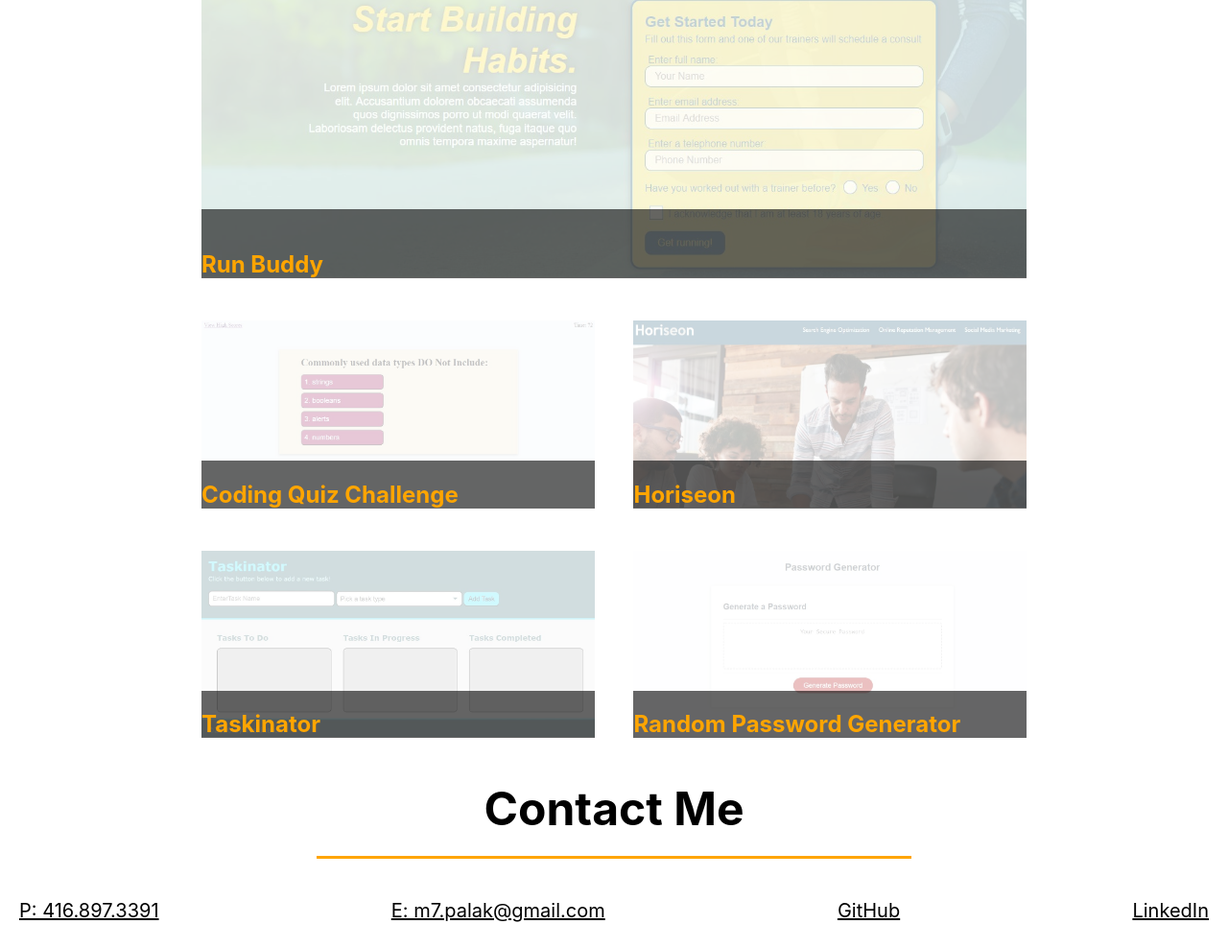
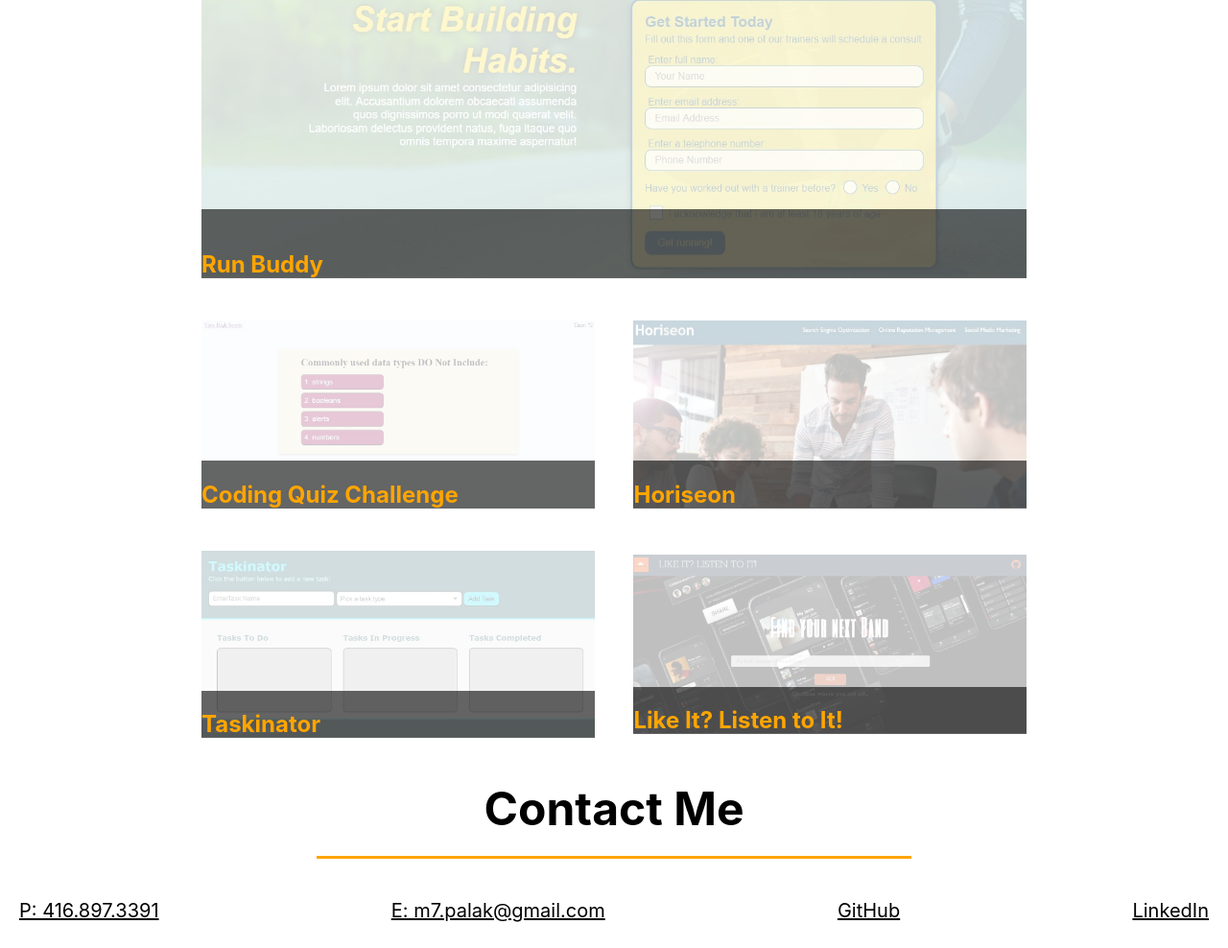
Before and after one commit to palakdevgan/PalakDevganPortfolio, a plain HTML site: page index.html in a window 1280 px wide. Shown: the part 965-1953 px from the top of the page at 96% size. Drawn offline with Linux system fonts and the light colour scheme.

Commit message:
added Project 1 to the Portfolio

```diff
--- a/index.html
+++ b/index.html
@@ -60,7 +60,7 @@
           </a>
 
             <a class="work-a" href="https://palakdevgan.github.io/CodingQuizChallenge/" target="_blank">
-                <img class="work1-img" src="./assets/images/coding-challenge.jpg" alt="Run Buddy Landing Page"/>
+                <img class="work1-img" src="./assets/images/coding-challenge.jpg" alt="Coding Challenge Home Page"/>
                   <div class="text">
                       <h1>Coding Quiz Challenge</h1>
                     </div>
@@ -75,16 +75,16 @@
         </a>
 
             <a class="work-a" href="https://palakdevgan.github.io/taskinator/" target="_blank">
-                <img class="work1-img" src="./assets/images/taskinator.jpg" alt="Sample Project1 Landing Page"/>
+                <img class="work1-img" src="./assets/images/taskinator.jpg" alt="Taskinator Landing Page"/>
                 <div class="text">
                     <h1>Taskinator</h1>
                   </div>
             </a>
 
-        <a class="work-a" href="https://palakdevgan.github.io/friendly-parakeet/" target="_blank">
-            <img class="work1-img" src="./assets/images/password-generator.jpg" alt="Sample Project2 Landing Page"/>
+        <a class="work-a" href="https://superuser06.github.io/likeit-listentoit/" target="_blank">
+            <img class="work1-img" src="./assets/images/likeit-listentoit.jpg" alt="Like It? Listen to It! Home Page"/>
             <div class="text">
-                <h1>Random Password Generator</h1>
+                <h1>Like It? Listen to It!</h1>
               </div>
         </a>
 
```
Also changed, not shown: assets/images/likeit-listentoit.jpg (added).
